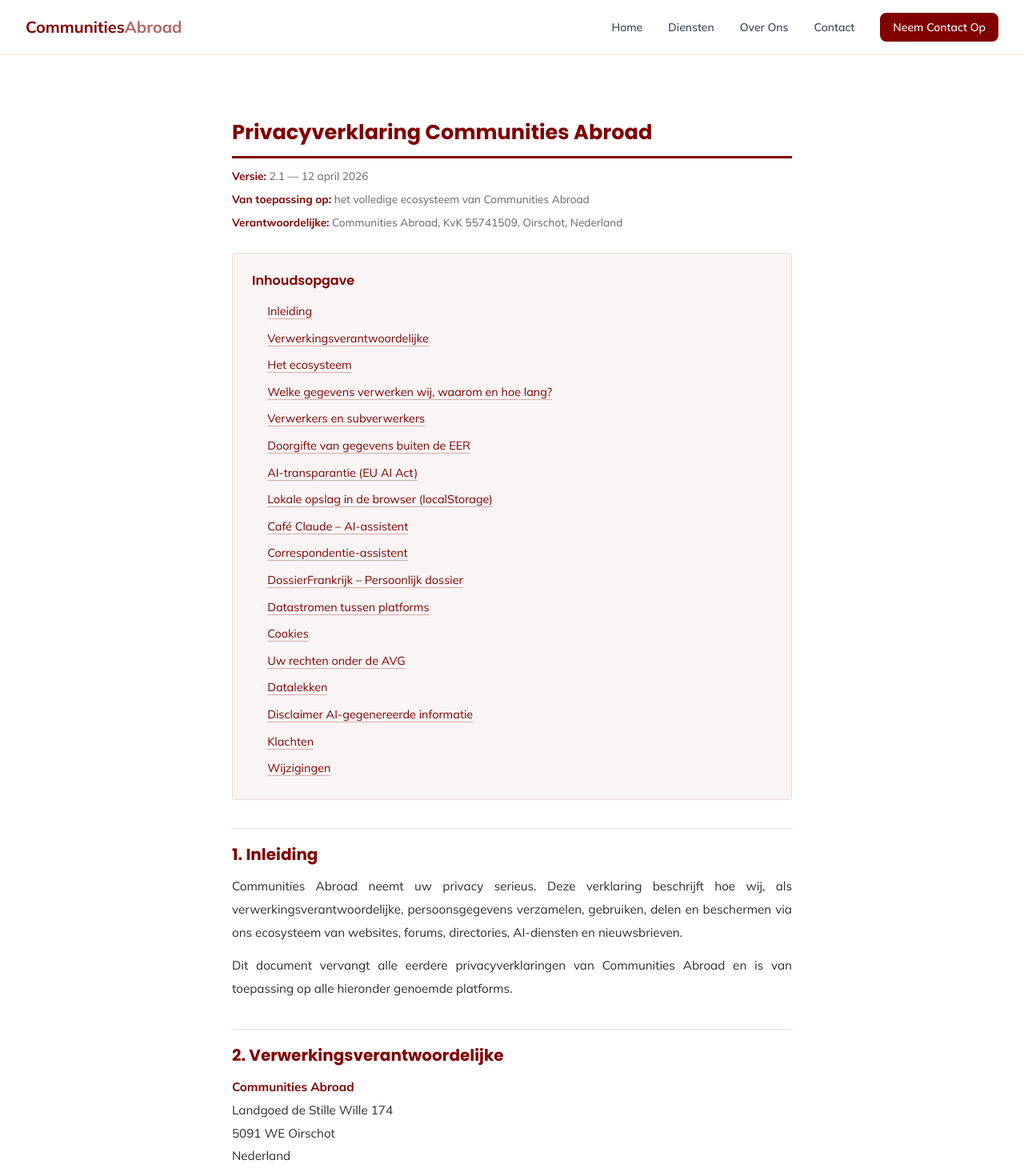
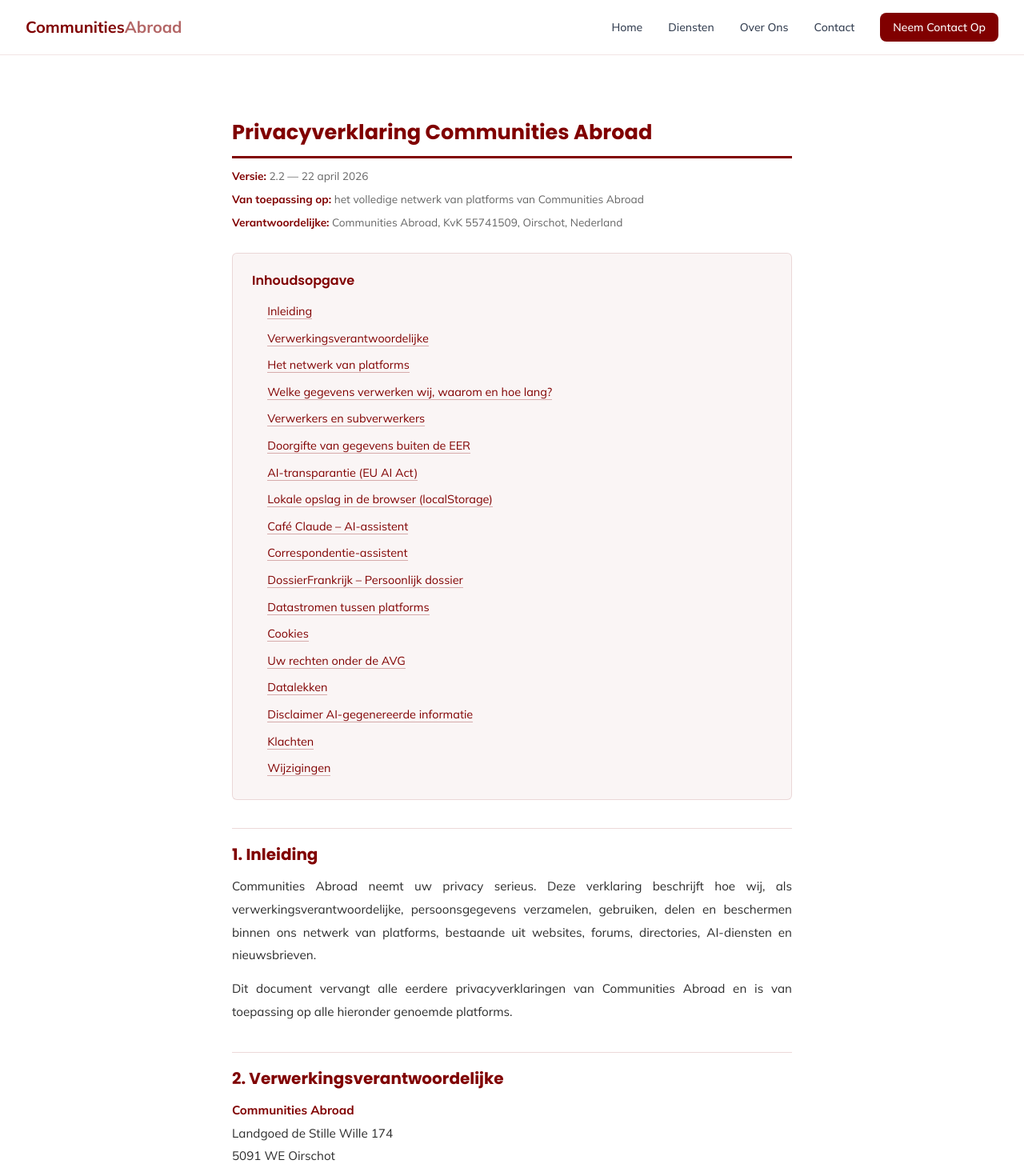
Before and after one commit to antonnoe/communitiesabroad, a Next.js app: page /privacyverklaring in a window 1280 px wide. Shown: the top 1465 px of the page at 80% size. Built offline with nearby package versions, Linux system fonts and the light colour scheme.

Commit message:
Privacyverklaring v2.2: ecosysteem → netwerk van platforms
- Term 'ecosysteem' vervangen door 'netwerk van platforms'
- Anchor-id #ecosysteem → #netwerk-platforms
- Versiebump 2.1 → 2.2, datum 22 april 2026
- Changelog-regel toegevoegd

Strekking van de bepalingen blijft ongewijzigd.

```diff
--- a/src/app/privacyverklaring/page.tsx
+++ b/src/app/privacyverklaring/page.tsx
@@ -3,7 +3,7 @@
 export const metadata: Metadata = {
   title: "Privacyverklaring",
   description:
-    "Privacyverklaring van Communities Abroad — hoe wij uw persoonsgegevens verzamelen, gebruiken en beschermen.",
+    "Privacyverklaring van Communities Abroad — hoe wij uw persoonsgegevens verzamelen, gebruiken en beschermen binnen ons netwerk van platforms.",
 };
 
 const styleContent = `.ca-privacy {
@@ -180,8 +180,8 @@
 <h1>Privacyverklaring Communities Abroad</h1>
 
 <p class="ca-privacy-meta">
-  <strong>Versie:</strong> 2.1 — 12 april 2026<br>
-  <strong>Van toepassing op:</strong> het volledige ecosysteem van Communities Abroad<br>
+  <strong>Versie:</strong> 2.2 — 22 april 2026<br>
+  <strong>Van toepassing op:</strong> het volledige netwerk van platforms van Communities Abroad<br>
   <strong>Verantwoordelijke:</strong> Communities Abroad, KvK 55741509, Oirschot, Nederland
 </p>
 
@@ -190,7 +190,7 @@
   <ol>
     <li><a href="#inleiding">Inleiding</a></li>
     <li><a href="#verantwoordelijke">Verwerkingsverantwoordelijke</a></li>
-    <li><a href="#ecosysteem">Het ecosysteem</a></li>
+    <li><a href="#netwerk-platforms">Het netwerk van platforms</a></li>
     <li><a href="#gegevens">Welke gegevens verwerken wij, waarom en hoe lang?</a></li>
     <li><a href="#verwerkers">Verwerkers en subverwerkers</a></li>
     <li><a href="#doorgifte">Doorgifte van gegevens buiten de EER</a></li>
@@ -212,7 +212,7 @@
 <!-- ============================================================ -->
 <h2 id="inleiding">1. Inleiding</h2>
 
-<p>Communities Abroad neemt uw privacy serieus. Deze verklaring beschrijft hoe wij, als verwerkingsverantwoordelijke, persoonsgegevens verzamelen, gebruiken, delen en beschermen via ons ecosysteem van websites, forums, directories, AI-diensten en nieuwsbrieven.</p>
+<p>Communities Abroad neemt uw privacy serieus. Deze verklaring beschrijft hoe wij, als verwerkingsverantwoordelijke, persoonsgegevens verzamelen, gebruiken, delen en beschermen binnen ons netwerk van platforms, bestaande uit websites, forums, directories, AI-diensten en nieuwsbrieven.</p>
 
 <p>Dit document vervangt alle eerdere privacyverklaringen van Communities Abroad en is van toepassing op alle hieronder genoemde platforms.</p>
 
@@ -228,9 +228,9 @@
 <p>Voor alle vragen of verzoeken met betrekking tot uw privacy: <strong>info@communitiesabroad.com</strong></p>
 
 <!-- ============================================================ -->
-<h2 id="ecosysteem">3. Het ecosysteem</h2>
+<h2 id="netwerk-platforms">3. Het netwerk van platforms</h2>
 
-<p>Communities Abroad exploiteert een samenhangend digitaal ecosysteem ten behoeve van Nederlandstalige personen die in Frankrijk wonen, werken of van plan zijn daarheen te verhuizen. Dit ecosysteem bestaat uit de volgende onderling gekoppelde platforms:</p>
+<p>Communities Abroad exploiteert een samenhangend netwerk van platforms ten behoeve van Nederlandstalige personen die in Frankrijk wonen, werken of van plan zijn daarheen te verhuizen. Dit netwerk bestaat uit de volgende onderling gekoppelde platforms:</p>
 
 <div class="ca-privacy-schema">
 <strong>Nederlanders.fr</strong> — Community &amp; forum (25.000+ leden)
@@ -429,7 +429,7 @@
 <h2 id="localstorage">8. Lokale opslag in de browser (localStorage)</h2>
 
 <h3>8.1 Wat is localStorage?</h3>
-<p>Sommige tools binnen het ecosysteem slaan gegevens op in de lokale opslag van uw browser (localStorage). Deze gegevens worden niet naar onze servers verstuurd en blijven uitsluitend op uw eigen apparaat.</p>
+<p>Sommige tools binnen het netwerk van platforms slaan gegevens op in de lokale opslag van uw browser (localStorage). Deze gegevens worden niet naar onze servers verstuurd en blijven uitsluitend op uw eigen apparaat.</p>
 
 <h3>8.2 Welke tools gebruiken localStorage?</h3>
 <p>De volgende tools maken gebruik van localStorage:</p>
@@ -503,7 +503,7 @@
 <!-- ============================================================ -->
 <h2 id="datastromen">12. Datastromen tussen platforms</h2>
 
-<p>De platforms binnen het ecosysteem wisselen gegevens uit ten behoeve van een naadloze gebruikerservaring:</p>
+<p>De platforms binnen het netwerk wisselen gegevens uit ten behoeve van een naadloze gebruikerservaring:</p>
 
 <table class="ca-privacy-table">
 <thead>
@@ -604,7 +604,7 @@
 <!-- ============================================================ -->
 <h2 id="disclaimer-ai">16. Disclaimer AI-gegenereerde informatie</h2>
 
-<p>De volgende disclaimer is van toepassing op alle AI-gegenereerde content binnen het ecosysteem, waaronder antwoorden van Café Claude, gegenereerde brieven van de Correspondentie-assistent en AI-samenvattingen op Infofrankrijk.com:</p>
+<p>De volgende disclaimer is van toepassing op alle AI-gegenereerde content binnen het netwerk van platforms, waaronder antwoorden van Café Claude, gegenereerde brieven van de Correspondentie-assistent en AI-samenvattingen op Infofrankrijk.com:</p>
 
 <div class="ca-privacy-note">
   <strong>AI-disclaimer</strong><br><br>
@@ -627,6 +627,11 @@
 <!-- ============================================================ -->
 <div class="ca-privacy-changelog">
   <p class="ca-privacy-changelog-title">Wijzigingslog</p>
+  <p><strong>Versie 2.2</strong> — 22 april 2026<br>
+  Wijzigingen ten opzichte van versie 2.1:</p>
+  <ul>
+    <li>Terminologische verduidelijking: de term "ecosysteem" is vervangen door "netwerk van platforms" in de gehele tekst, inclusief de titel van artikel 3 en de daaraan gekoppelde anchor-id's.</li>
+  </ul>
   <p><strong>Versie 2.1</strong> — 12 april 2026<br>
   Wijzigingen ten opzichte van versie 2.0 (24 februari 2026):</p>
   <ul>
@@ -646,7 +651,7 @@
   <p><strong>Communities Abroad</strong><br>
   Landgoed de Stille Wille 174 · 5091 WE Oirschot · Nederland<br>
   KvK 55741509 · info@communitiesabroad.com<br><br>
-  Deze privacyverklaring is van toepassing op het volledige ecosysteem: Infofrankrijk.com, Nederlanders.fr, Nedergids.nl, DoctorsOnMaps.com, CaféClaude.fr, DossierFrankrijk.nl en Frankrijknieuws.</p>
+  Deze privacyverklaring is van toepassing op het volledige netwerk van platforms: Infofrankrijk.com, Nederlanders.fr, Nedergids.nl, DoctorsOnMaps.com, CaféClaude.fr, DossierFrankrijk.nl en Frankrijknieuws.</p>
 </div>
 
 </div>`;
```
